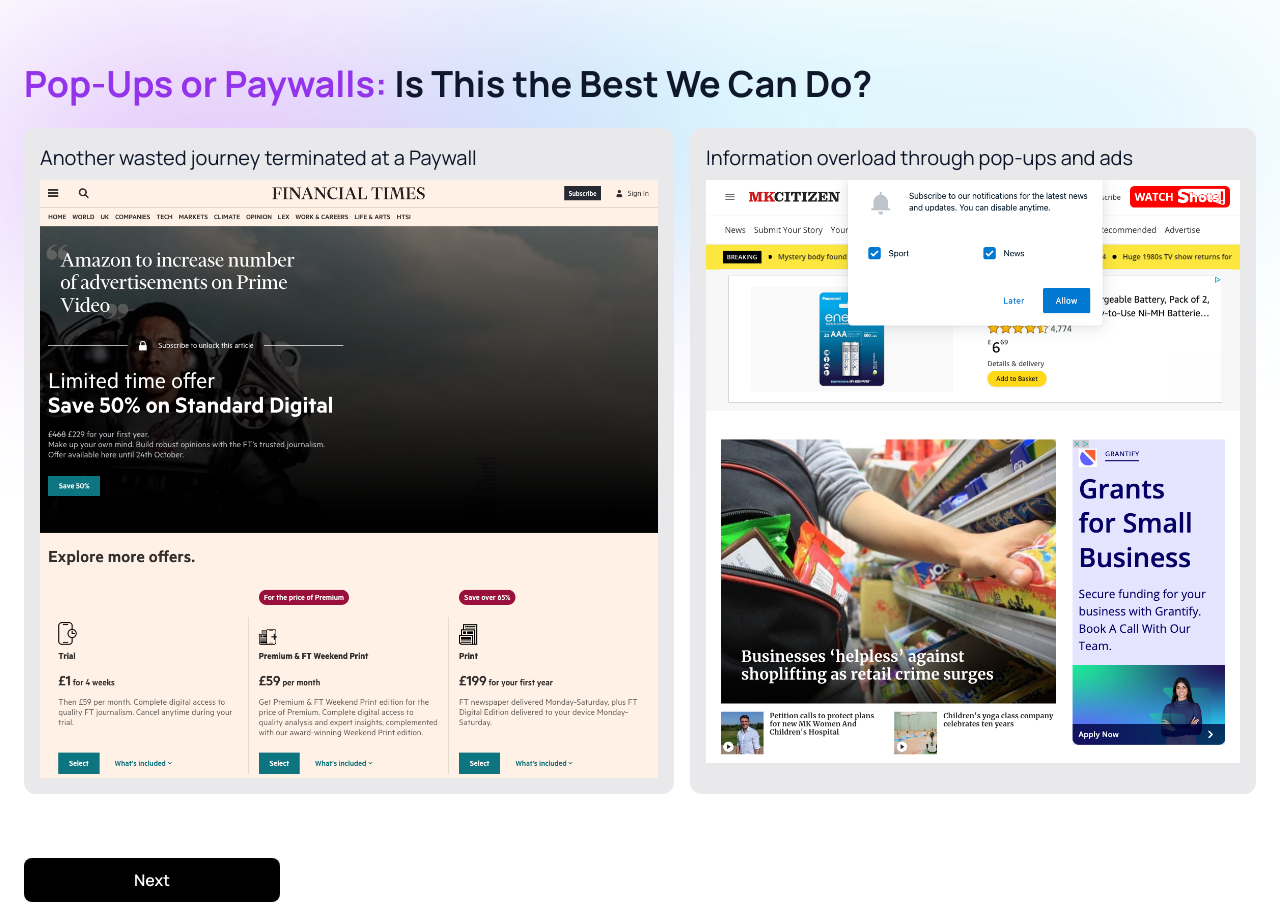
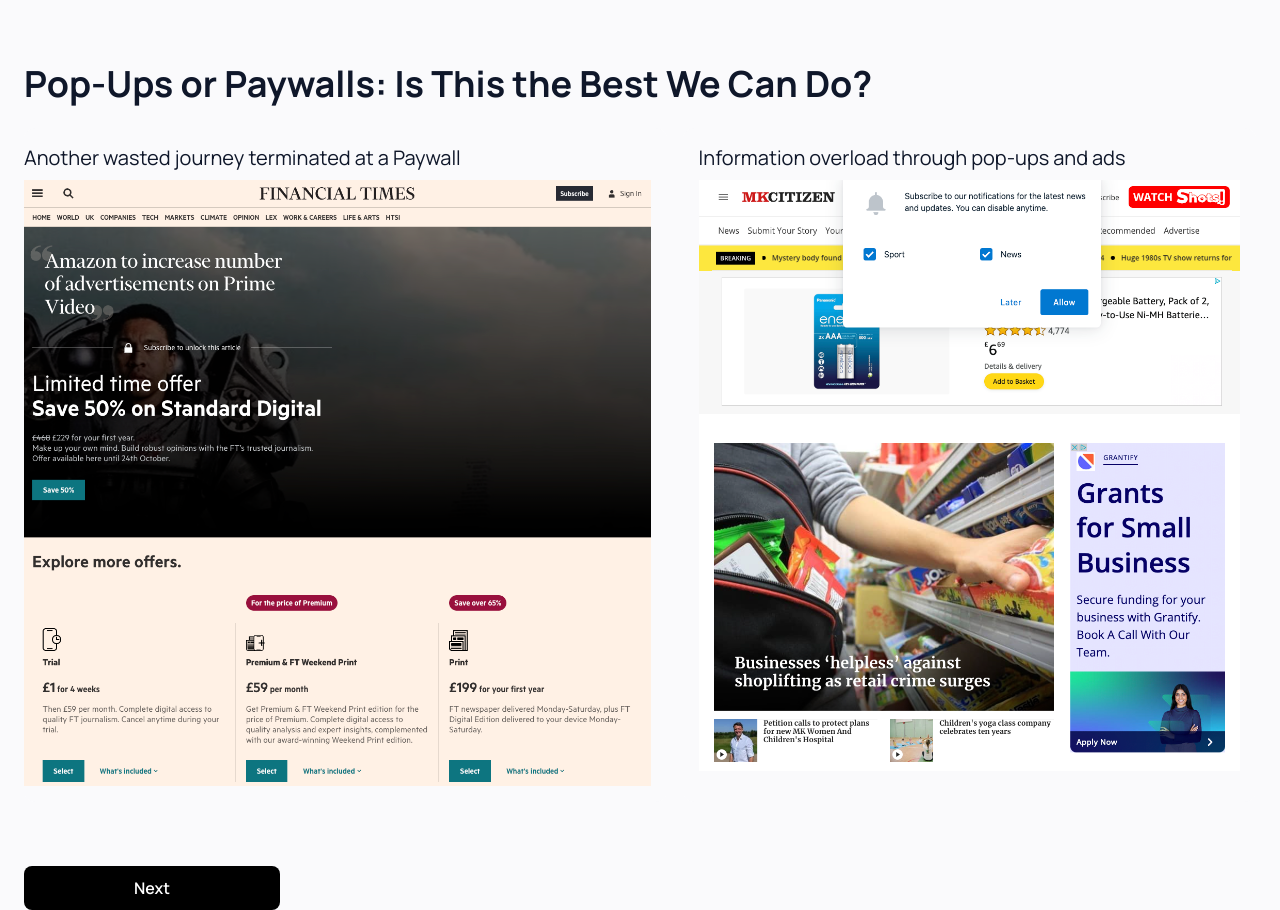
Before and after one commit to elmurci/fdz-demo, a Vue app: page / in a window 1280 px wide. Built offline with nearby package versions, Linux system fonts and the light colour scheme.

Commit message:
fix: cosmetics

```diff
--- a/src/views/Article.vue
+++ b/src/views/Article.vue
@@ -3,19 +3,14 @@
     id="article"
     class="relat1ive"
   >
-    <div
-      aria-hidden="true"
-      class="absolute inset-0 grid grid-cols-2 -space-x-52 opacity-40"
-    >
-      <div class="blur-[106px] h-56 bg-gradient-to-br from-primary to-purple-400" />
-      <div class="blur-[106px] h-32 bg-gradient-to-r from-cyan-400 to-sky-3000" />
-    </div>
     <div>
-      <div class="bg-gray-100 px-8 py-2">
+      <div class="bg-gray-100 px-8 py-2 merriweather-semibold">
+        <div class="ml-auto max-w-7xl mx-auto text-xl">
           Fourdotzero Post
         </div>
+      </div>
       <div class="relative ml-auto max-w-7xl mx-auto">
-        <div class="lg:w-full mx-auto mt-20">
+        <div class="lg:w-full mx-auto mt-12">
           <h1 class="text-gray-900 font-bold text-4xl md:text-4xl xl:text-4xl merriweather-regular">
             Micropayments Revolutionise Revenue for News and Content Industries
           </h1>
@@ -26,7 +21,7 @@
             <span class="text-sm mx-4">•</span>
             <span class="text-gray-300">Related Topics:</span> <span>Pay-per-view | New Internet Payment Fabric</span>
           </div>
-          <div class="mt-8 bottom-overflow-fade">
+          <div class="mt-8">
             <p class="text-2xl merriweather-bold">
               Fourdotzero's 1% pay-per-use model is a game-changer. It empowers newspapers and creators to sell digital content without ads or subscriptions on a pay-per-use basis.
               This model opens up new possibilities and revenue streams, inspiring a hopeful future for the news and content industries.
@@ -34,17 +29,17 @@
           </div>
           <!-- Add the checkout widget to the page -->
           <div
-            class="mt-8"
+            class="mt-16"
             data-fdz-sdk-widget="checkout"
             data-title="Checkout"
-            data-description="You'll learn a lot from this Video lesson"
+            data-description="Ad/subscription free Premium Content"
           >
             <!-- Add buy button widgets for single content purchase -->
             <div
               data-fdz-sdk-widget="buy_button"
               data-content-ids="5bac0236-6407-415a-969c-66bb14f65a1b"
-              data-content-price="2.99"
-              data-content-title="article"
+              data-content-price="0.01"
+              data-content-title=" "
             />
             <!-- END buy button -->
           </div>
@@ -61,7 +56,6 @@
             <p class="mt-6 merriweather-regular">
               Fourdotzero is changing this by offering a pay-per-use model that eliminates the need for intrusive ads, reduces user entry barriers, and provides a more sustainable revenue stream for creators.As global demand for low-cost transactions grows, Fourdotzero stands at the forefront of a burgeoning market, where 62% of payments fall below $25. UK household expenditure alone accounts for £213 billion annually in sub-£20 purchases, while Europe sees €2 trillion in similar transactions. With increasing concerns about platform algorithm changes and reliance on digital storefronts, businesses are seeking ways to retain complete control of their audience and revenue. Fourdotzero allows creators to monetise content down to minor transactions, providing immediate payouts and pay-per-use alternatives to subscription models.CEO Richard Bell emphasises that creators want ownership of their audience, protection from unpredictable algorithm and commercial changes, and an alternative to high platform fees. Fourdotzero, with its simple and fast integration, offers a solution that businesses of all sizes can confidently adopt, knowing that they are building their business and revenue on a firm, sustainable foundation.
             </p>
-          </div>
             <!-- -->
             <div class="mt-16 text-white flex flex-wrap bg-black rounded-xl px-48 py-16 manrope-regular">
               <h3 class="text-2xl">
@@ -132,8 +126,7 @@
               </a>
             </div>
             <!-- -->
-          <!-- -->
-          <!-- -->
+          </div>
         </div>
       </div>
     </div>
@@ -186,6 +179,12 @@
   font-style: normal;
 }
 
+.merriweather-semibold {
+  font-family: "Merriweather", serif;
+  font-weight: 500;
+  font-style: normal;
+}
+
 .merriweather-bold {
   font-family: "Merriweather", serif;
   font-weight: 700;
--- a/src/views/Home.vue
+++ b/src/views/Home.vue
@@ -3,21 +3,14 @@
     id="home"
     class="relative max-w-7xl mx-auto manrope-regular"
   >
-    <div
-      aria-hidden="true"
-      class="absolute inset-0 grid grid-cols-2 -space-x-52 opacity-40"
-    >
-      <div class="blur-[106px] h-56 bg-gradient-to-br from-primary to-purple-400" />
-      <div class="blur-[106px] h-32 bg-gradient-to-r from-cyan-400 to-sky-300" />
-    </div>
     <div class="px-6">
       <div class="relative ml-auto">
         <div class="lg:w-full mx-auto mt-16">
           <h1 class="text-gray-900 font-bold text-4xl md:text-4xl xl:text-4xl">
-            <span class="text-primary">Pop-Ups or Paywalls:</span> Is This the Best We Can Do?
+            Pop-Ups or Paywalls: Is This the Best We Can Do?
           </h1>
           <div class="mt-6 flex">
-            <div class="bg-gray-100 p-4 rounded-xl">
+            <div class="bg-gray-50 p-4 pl-0 rounded-xl">
               <h2 class="text-gray-900 text-xl">
                 Another wasted journey terminated at a Paywall
               </h2>
@@ -27,7 +20,7 @@
                 src="/images/dfd169e3b8cba91955f3dd359b7d1d0e.png"
               >
             </div>
-            <div class="bg-gray-100 p-4 rounded-xl ml-4">
+            <div class="bg-gray-50 p-4 rounded-xl ml-4">
               <h2 class="text-gray-900 text-xl">
                 Information overload through pop-ups and ads
               </h2>
```
Lines whose indentation alone changed are shown as unchanged.
